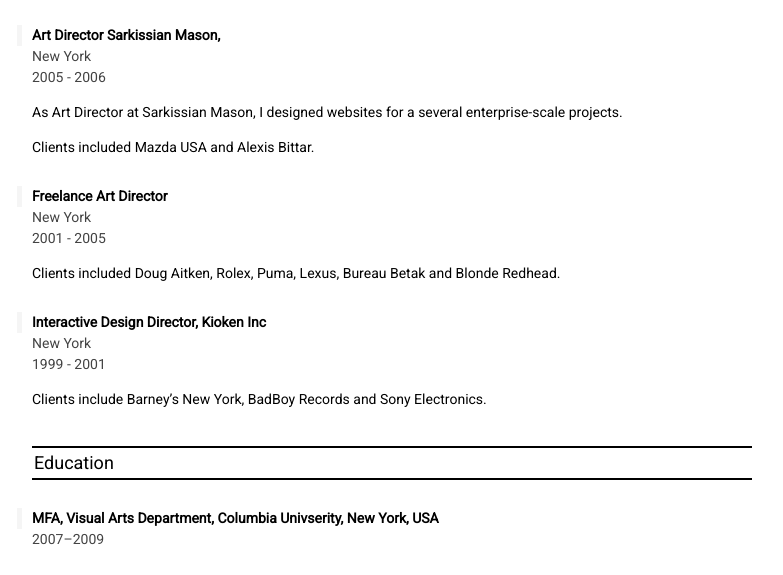
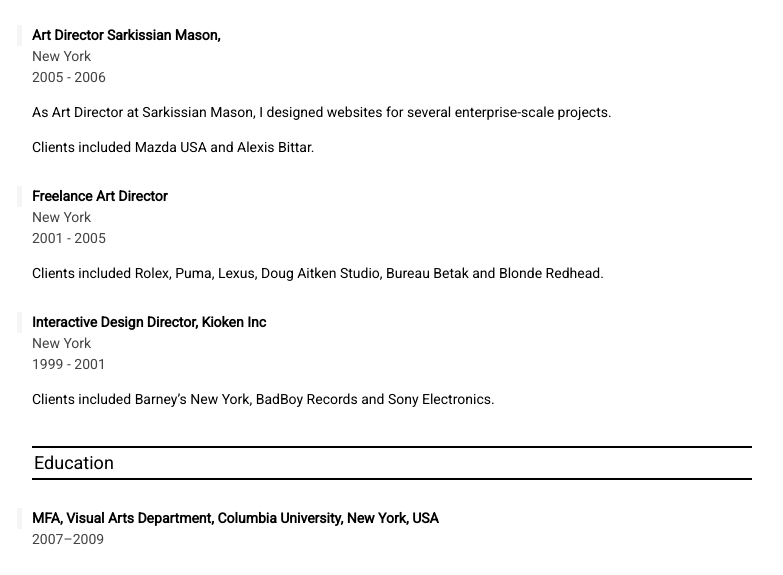
Before and after one commit to new-cairo-sky/new-cairo-sky.github.io, a plain HTML site: page resume/index.html in a window 1280 px wide. Shown: the part 1454-2029 px from the top of the page, without its empty margins (248-1031 px from the left). Drawn offline with Linux system fonts and the light colour scheme.

Commit message:
fixes typos

```diff
--- a/resume/index.html
+++ b/resume/index.html
@@ -177,7 +177,7 @@
 
             <div property="description">
               <p>
-                As Art Director at Sarkissian Mason, I designed websites for a several enterprise-scale projects.
+                As Art Director at Sarkissian Mason, I designed websites for several enterprise-scale projects.
               </p>
 
               <p>
@@ -198,7 +198,7 @@
 
             <div property="description">
               <p>
-                  Clients included Doug Aitken, Rolex, Puma, Lexus, Bureau Betak and Blonde Redhead.
+                  Clients included Rolex, Puma, Lexus, Doug Aitken Studio, Bureau Betak and Blonde Redhead.
               </p>
             </div>
 
@@ -220,7 +220,7 @@
 
               <div property="description">
                 <p>
-                    Clients include Barney’s New York, BadBoy Records and Sony
+                    Clients included Barney’s New York, BadBoy Records and Sony
 Electronics.
                 </p>
               </div>
@@ -236,7 +236,7 @@
           <span property="roleName">MFA</span>, Visual Arts Department,
           <span property="alumniOf" typeof="Organization">
 
-            <span property="parentOrganization" typeof="Organization"><span property="name">Columbia Univserity</span>, <span property="parentOrganization" typeof="Organization"><span property="location" typeof="PostalAddress"><span property="addressRegion">New York</span>, <span property="addressCountry">USA<span></span></span></span></span>
+            <span property="parentOrganization" typeof="Organization"><span property="name">Columbia University</span>, <span property="parentOrganization" typeof="Organization"><span property="location" typeof="PostalAddress"><span property="addressRegion">New York</span>, <span property="addressCountry">USA<span></span></span></span></span>
         </h3>
 
         <p class="dates"><span property="startDate">2007</span>–<span property="endDate">2009</span></p>
```
